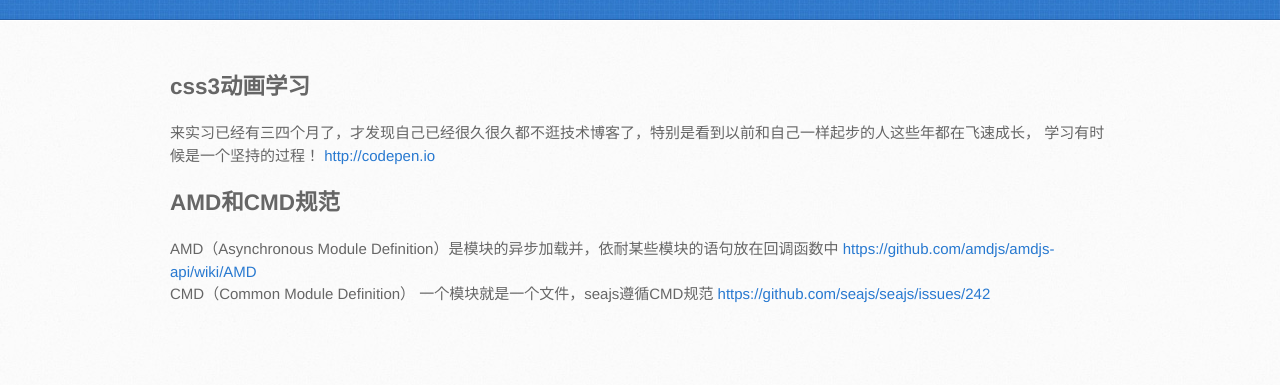
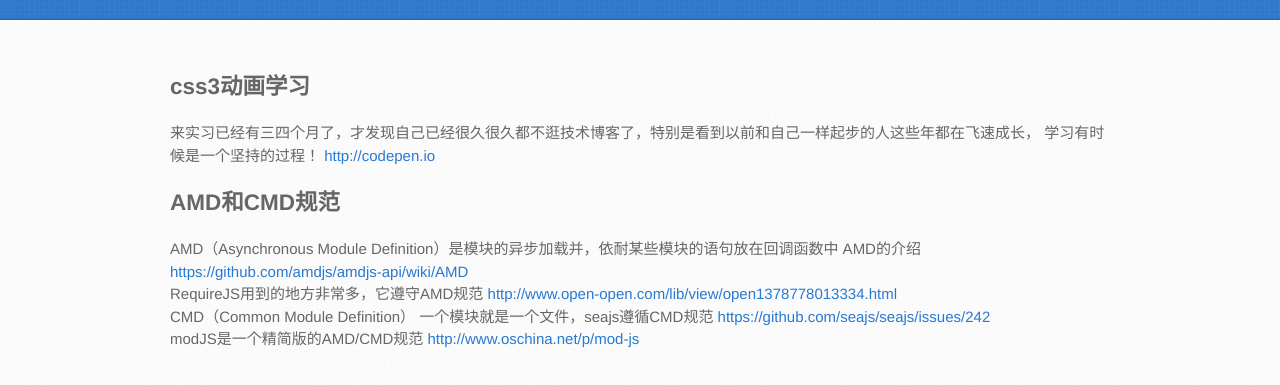
Before and after one commit to zxyvirgo/zxyvirgo.github.com, a plain HTML site: page index.html in a window 1280 px wide. Shown: the part 181-566 px from the top of the page. Drawn offline with Linux system fonts and the light colour scheme.

Commit message:
Update index.html

```diff
--- a/index.html
+++ b/index.html
@@ -35,11 +35,19 @@
 
           <h2>AMD和CMD规范</h2>
            AMD（Asynchronous Module Definition）是模块的异步加载并，依耐某些模块的语句放在回调函数中
+           AMD的介绍
            <a href="https://github.com/amdjs/amdjs-api/wiki/AMD" class="link">https://github.com/amdjs/amdjs-api/wiki/AMD</a>
-           <br/>
+          <br/>
+           RequireJS用到的地方非常多，它遵守AMD规范
+          <a href=" http://www.open-open.com/lib/view/open1378778013334.html" class="link"> http://www.open-open.com/lib/view/open1378778013334.html</a>
+          <br/>
            CMD（Common Module Definition）
            一个模块就是一个文件，seajs遵循CMD规范
            <a href="https://github.com/seajs/seajs/issues/242" class="link">https://github.com/seajs/seajs/issues/242</a>
+
+           <br/>
+           modJS是一个精简版的AMD/CMD规范
+           <a href="http://www.oschina.net/p/mod-js" class="link"> http://www.oschina.net/p/mod-js</a>
 
 
 
```
